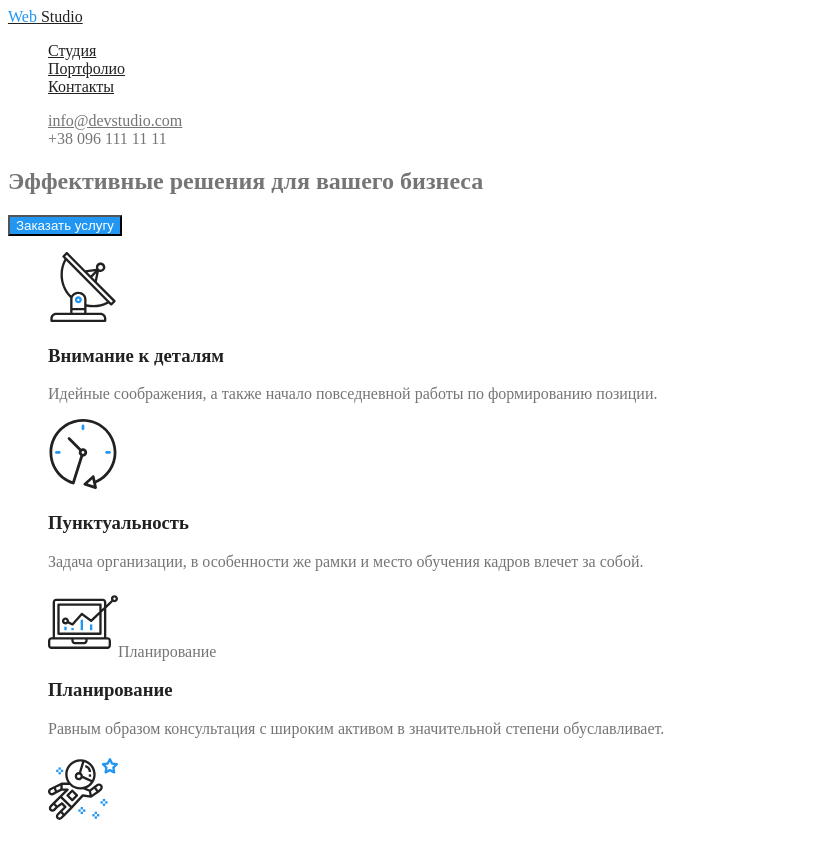
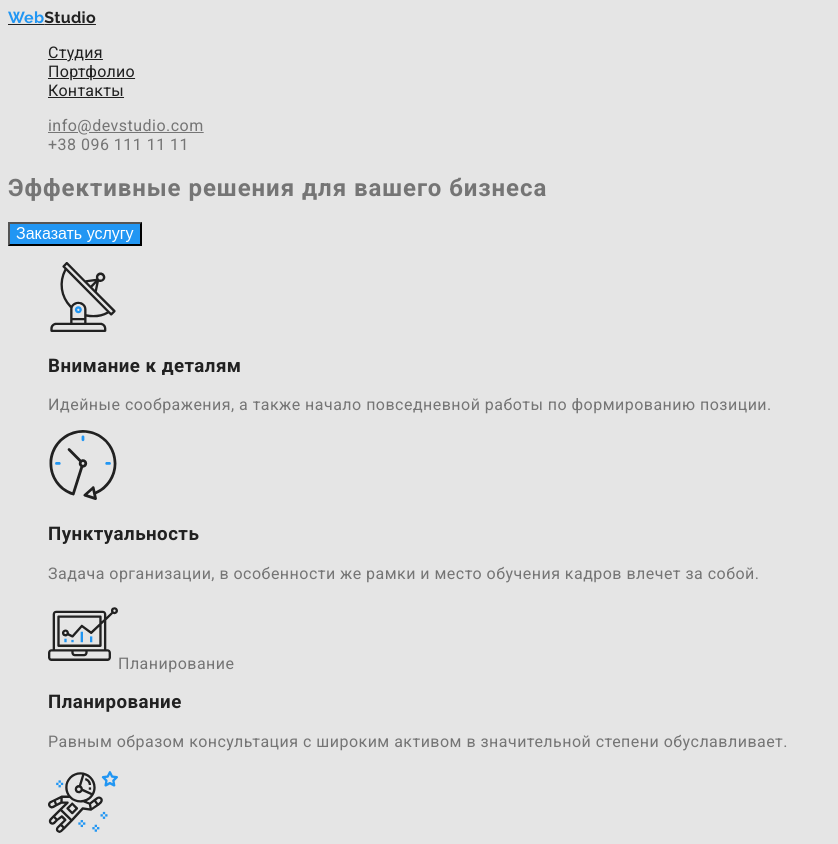
Before and after one commit to Mazahaka7/Frontend2, a plain HTML site: page index.html in a window 1280 px wide. Shown: the top 844 px of the page, without its empty margins (0-838 px from the left). Drawn offline with Linux system fonts and the light colour scheme.

Commit message:
add fonts

```diff
--- a/index.html
+++ b/index.html
@@ -6,14 +6,16 @@
     <meta http-equiv="X-UA-Compatible" content="IE=edge">
     <meta name="viewport" content="width=device-width, initial-scale=1.0">
     <title>MELstudio</title>
+    <link href="https://fonts.googleapis.com/css2?family=Raleway:wght@700&family=Roboto:wght@400;500;700;900&display=swap"
+        rel="stylesheet">
     <link rel="stylesheet" href="./styles/styles.css">
 </head>
 
 <body>
     <!--Шапка-->
 <header>
-<nav>
-    <a  class='logo' href="./index.html"><span class="web">Web</span> Studio</a>
+<nav class="navigation">
+    <a  class='logo' href="./index.html"><span class="web">Web</span>Studio</a>
     <ul class="nav list">
         <li><a href="студия" class="link-nav">Студия</a></li>
         <li><a href="./portfolio.html" class="link-nav">Портфолио</a></li>
@@ -78,7 +80,7 @@
     </ul>
 </section>
 <!--Секция Команда-->
-<section>
+<section class="section-comando">
     <h2 class="heading-text">Наша команда</h2>
 <ul class="list" >
     <li>
@@ -107,7 +109,7 @@
 
 <!--Подвал сайта-->
 <footer>
-    <a class='logo' href="./index.html"><span class="web">Web</span> Studio</a>
+    <a class='logo' href="./index.html"><span class="web">Web</span>Studio</a>
     <address class="contacts">
         <ul class="list">
             <li class="address">г. Киев, пр-т Леси Украинки, 26</li>
--- a/styles/styles.css
+++ b/styles/styles.css
@@ -9,11 +9,20 @@ body {
     --accent-text-color:#2196F3;
     --primery-white-color:#ffffff;
 }
+body{
+    font-family: Roboto, sans-serif;
+    background-color: #E5E5E5;
+    letter-spacing: 0.03em;
+}
 .logo {
     color:#212121;
+    font-family: Raleway, sans-serif;
 }
 .web{
     color: #2196F3;
+}
+.navigation{
+    letter-spacing: 0.02em;
 }
 .link-nav{
     color: var(--title-text-color);
@@ -26,6 +35,12 @@ body {
 }
 #e-mail:hover{
     color: var(--accent-text-color);
+}
+.hero{
+    letter-spacing: 0.06em;
+}
+.hero-button{
+    font-size: inherit;
 }
 .heading-text, .section-title{
     color: var(--title-text-color);
@@ -53,6 +68,12 @@ body {
 }
 .link-current{
     color: var(--accent-text-color)
-};
+}
+footer{
+    background-color: #2F303A;
+}
+.section-comando{
+    background-color:#F5F4FA;
+}
 /* основной цвет текста 757575 */
 /* дополнительный цвет Портфолио 212121  */
```
Also changed, not shown: portfolio.html (+5 -3 lines).
